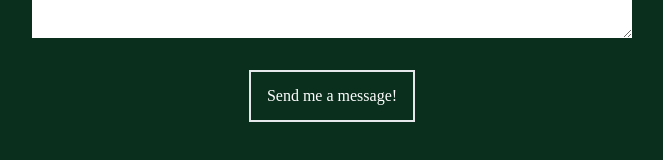
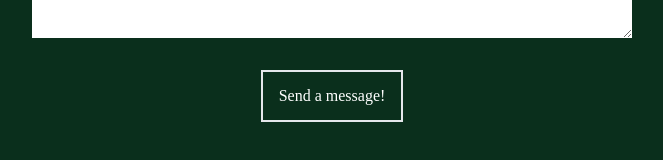
Before and after one commit to alexseredovych/react-portfolio-app, a React (Create React App) app: page / in a window 1280 px wide. Shown: the part 5436-5596 px from the top of the page, without its empty margins (308-971 px from the left). Built offline with nearby package versions, Linux system fonts and the light colour scheme.

Commit message:
test change

```diff
--- a/src/components/Contact.jsx
+++ b/src/components/Contact.jsx
@@ -43,7 +43,7 @@ const Contact = () => {
           placeholder="Message"
         ></textarea>
         <button className="text-white border-2 hover:bg-yellow-600 hover:border-yellow-600 px-4 py-3 my-8 mx-auto flex items-center">
-          Send me a message!
+          Send a message!
         </button>
       </form>
     </div>
```
Also changed, not shown: 1 other file (tests, documents, lock files or other folders).
